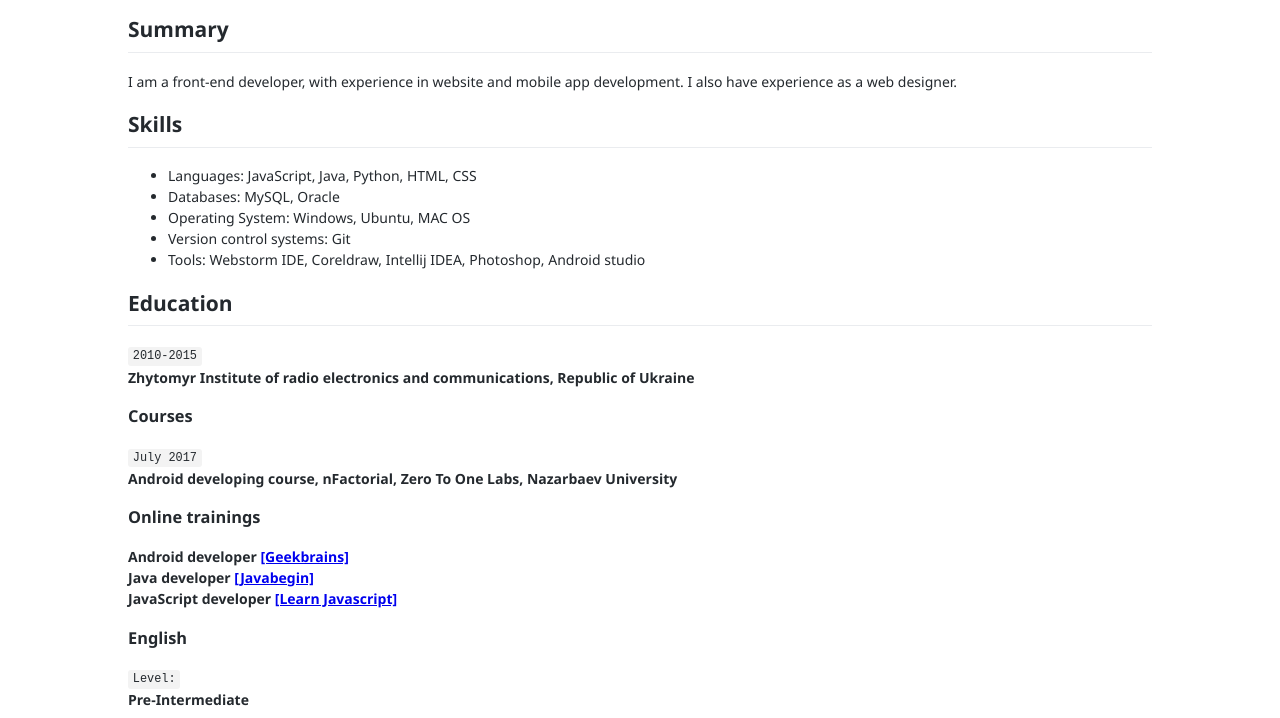
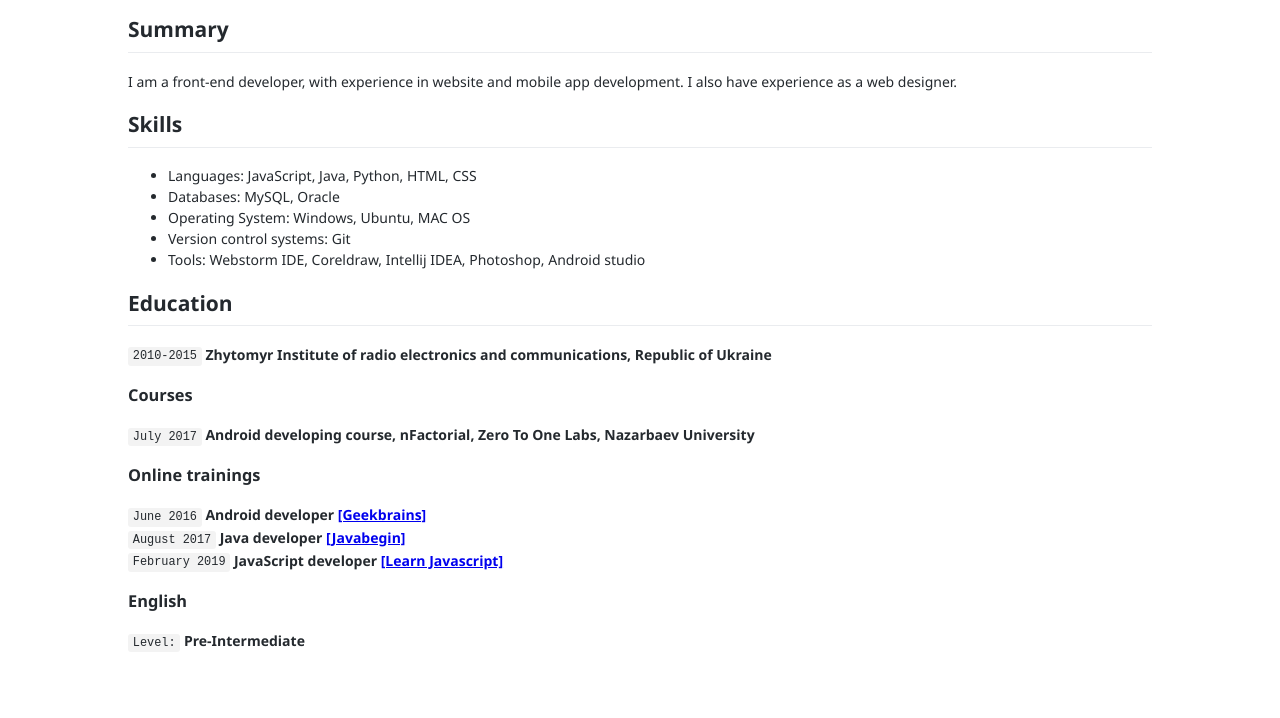
Before and after one commit to ssb000ss/rsschool-2019Q1-cv, a plain HTML site: page index.html in a window 1280 px wide. Shown: the part 419-1137 px from the top of the page. After the commit the page ends 1080 px from the top, so only its background shows below. Drawn offline with Linux system fonts and the light colour scheme.

Commit message:
style: add styling for education items

```diff
--- a/index.html
+++ b/index.html
@@ -45,31 +45,28 @@
         <div class="education-institute">
             <h2>Education</h2>
 
-            <code>2010-2015</code><br>
-            <strong>Zhytomyr Institute of radio electronics and communications, Republic of Ukraine</strong>
+            <code>2010-2015</code>  <strong>Zhytomyr Institute of radio electronics and communications, Republic of Ukraine</strong>
 
         </div>
         <div class="education-courses">
             <h3>Courses</h3>
 
-            <code>July 2017</code><br>
-            <strong>Android developing course, nFactorial, Zero To One Labs, Nazarbaev University</strong>
+            <code>July 2017</code>  <strong>Android developing course, nFactorial, Zero To One Labs, Nazarbaev University</strong>
         </div>
         <div class="education-online">
             <h3>Online trainings</h3>
 
-            <strong>Android developer <a href="https://geekbrains.ru" target="_blank">[Geekbrains]</a></strong><br>
+            <code>June 2016</code>  <strong>Android developer <a href="https://geekbrains.ru" target="_blank">[Geekbrains]</a></strong><br>
 
-            <strong>Java developer <a href="https://javabegin.ru" target="_blank">[Javabegin]</a></strong><br>
+            <code>August 2017</code>  <strong>Java developer <a href="https://javabegin.ru" target="_blank">[Javabegin]</a></strong><br>
 
-            <strong>JavaScript developer <a href="https://learn.javascript.ru/" target="_blank">[Learn Javascript]</a></strong>
+            <code>February 2019</code>  <strong>JavaScript developer <a href="https://learn.javascript.ru/" target="_blank">[Learn Javascript]</a></strong>
 
         </div>
         <div class="education-lang">
             <h3>English</h3>
 
-            <code>Level:</code><br>
-            <strong>Pre-Intermediate</strong>
+            <code>Level:</code>  <strong>Pre-Intermediate</strong>
         </div>
     </section>
 
--- a/style.css
+++ b/style.css
@@ -40,3 +40,7 @@ p {
     width: 250px;
     height: 250px;
 }
+
+strong{
+    font-weight: 600;
+}
```
